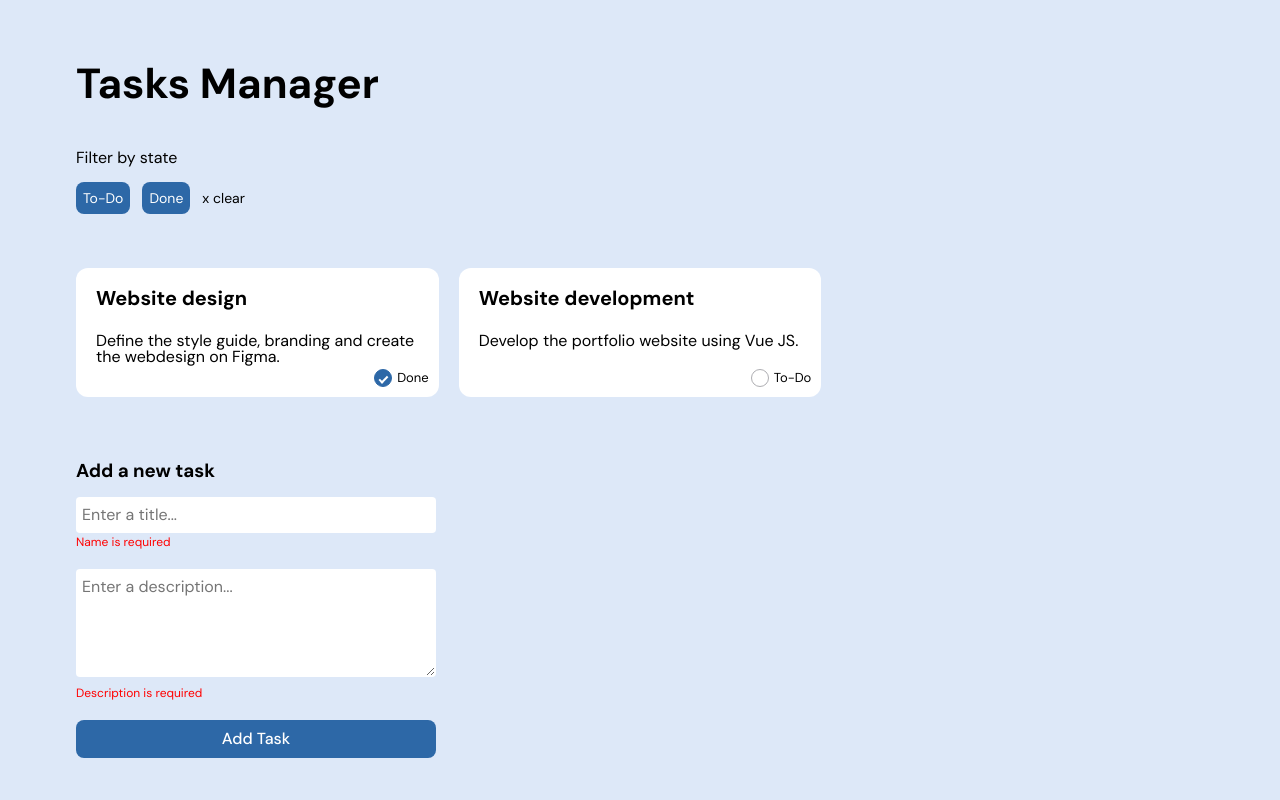
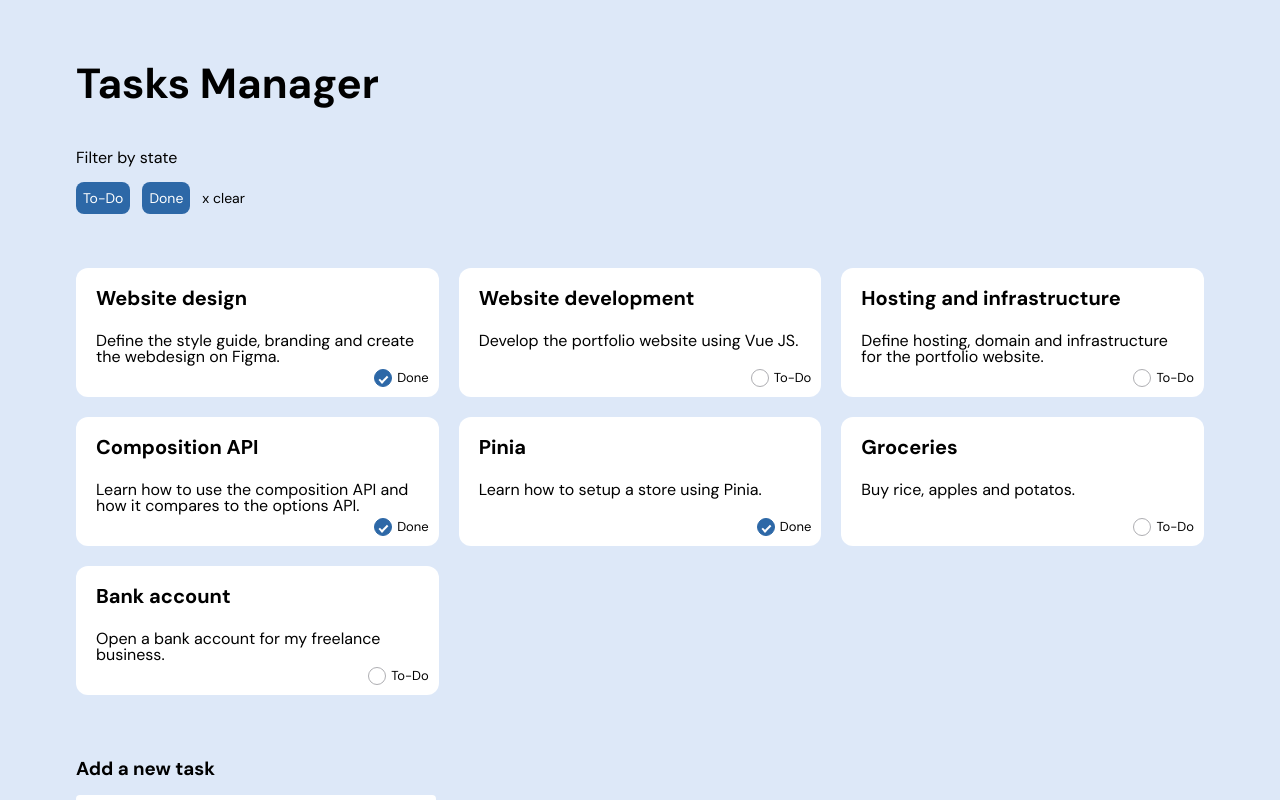
Before and after one commit to nzkks/vuejs-pinia-task-manager, a Vue app: page / in a window 1280 px wide. Shown: the top 800 px of the page. Built offline with nearby package versions, Linux system fonts and the light colour scheme.

Commit message:
add tasks data and iterate over to render the task cards

```diff
--- a/src/App.vue
+++ b/src/App.vue
@@ -1,4 +1,9 @@
-<script setup></script>
+<script setup>
+import { ref } from 'vue';
+import TASKSDATA from './tasks.js';
+
+const tasks = ref(TASKSDATA);
+</script>
 
 <template>
   <main class="container">
@@ -20,21 +25,12 @@
     </div>
 
     <div class="tasks">
-      <div class="task">
-        <h3>Website design</h3>
-        <p>Define the style guide, branding and create the webdesign on Figma.</p>
+      <div v-for="task in tasks" :key="task.id" class="task">
+        <h3>{{ task.name }}</h3>
+        <p>{{ task.description }}</p>
         <div class="task-check">
-          <input type="checkbox" checked />
-          <label> Done </label>
-        </div>
-      </div>
-
-      <div class="task">
-        <h3>Website development</h3>
-        <p>Develop the portfolio website using Vue JS.</p>
-        <div class="task-check">
-          <input type="checkbox" />
-          <label> To-Do </label>
+          <input type="checkbox" :checked="task.completed" />
+          <label>{{ task.completed ? 'Done' : 'To-Do' }}</label>
         </div>
       </div>
     </div>
--- /dev/null
+++ b/src/tasks.js
@@ -0,0 +1,44 @@
+export default [
+  {
+    id: 1,
+    name: 'Website design',
+    description: 'Define the style guide, branding and create the webdesign on Figma.',
+    completed: true,
+  },
+  {
+    id: 2,
+    name: 'Website development',
+    description: 'Develop the portfolio website using Vue JS.',
+    completed: false,
+  },
+  {
+    id: 3,
+    name: 'Hosting and infrastructure',
+    description: 'Define hosting, domain and infrastructure for the portfolio website.',
+    completed: false,
+  },
+  {
+    id: 4,
+    name: 'Composition API',
+    description: 'Learn how to use the composition API and how it compares to the options API.',
+    completed: true,
+  },
+  {
+    id: 5,
+    name: 'Pinia',
+    description: 'Learn how to setup a store using Pinia.',
+    completed: true,
+  },
+  {
+    id: 6,
+    name: 'Groceries',
+    description: 'Buy rice, apples and potatos.',
+    completed: false,
+  },
+  {
+    id: 7,
+    name: 'Bank account',
+    description: 'Open a bank account for my freelance business.',
+    completed: false,
+  },
+];
```
